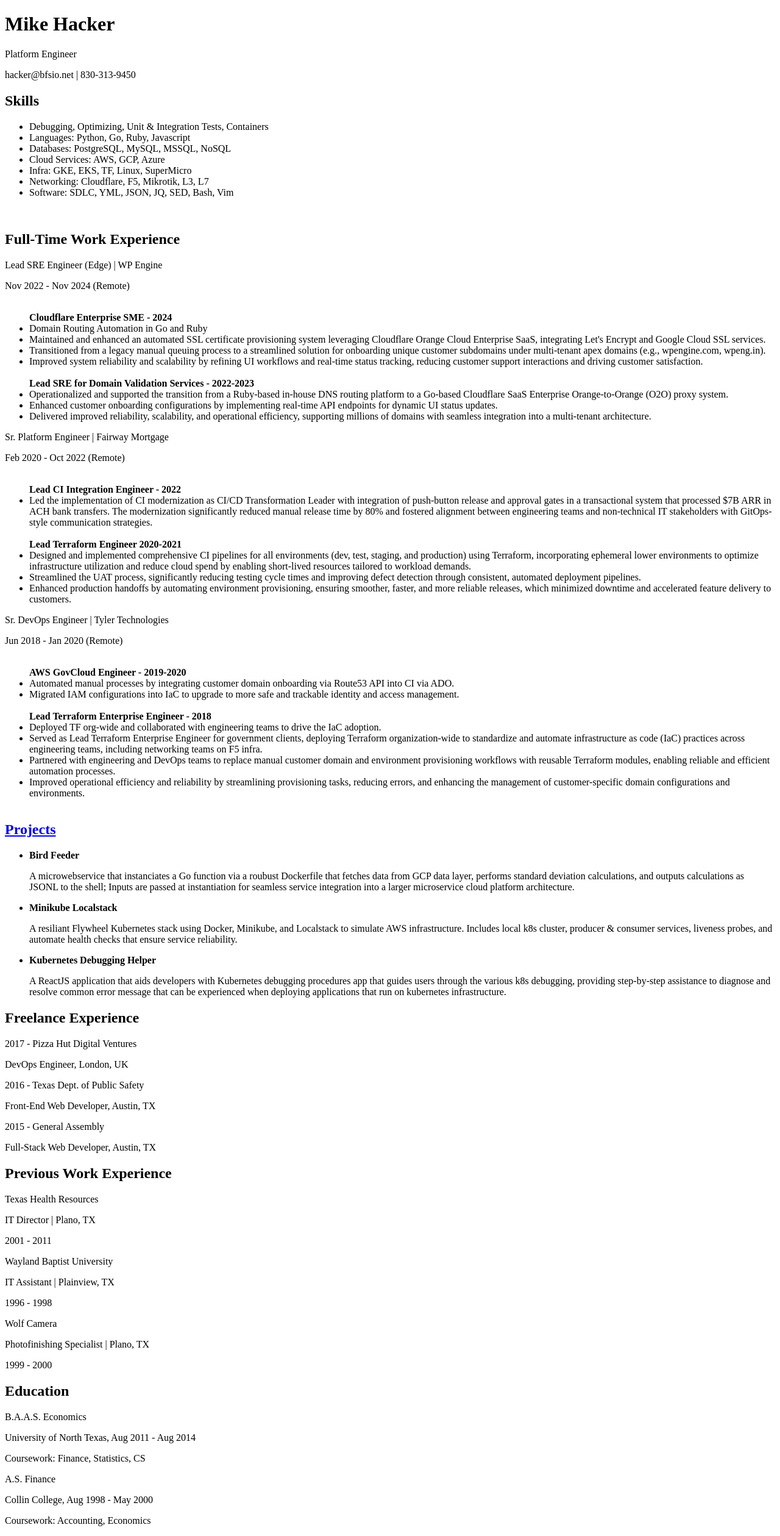
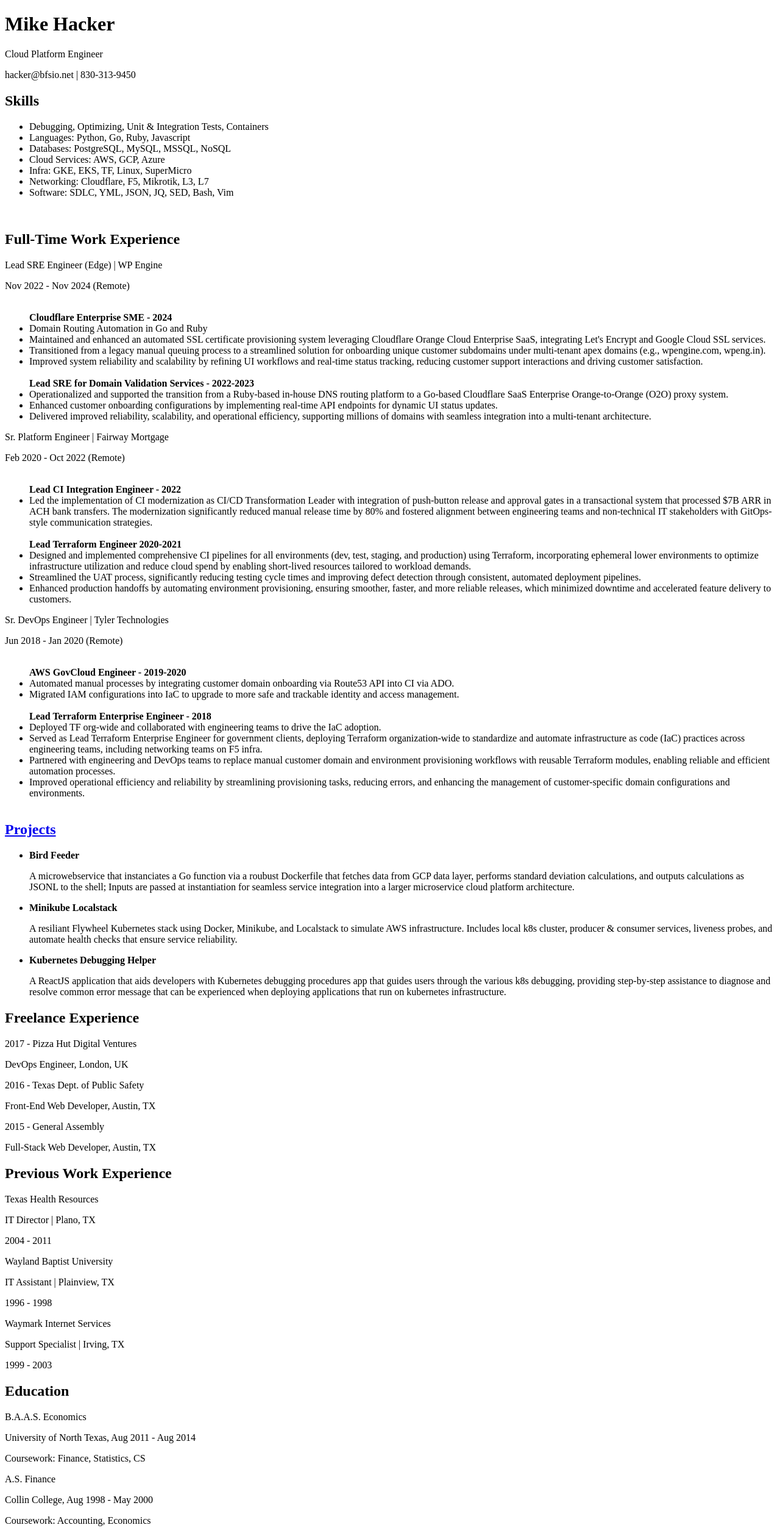
Before and after one commit to mhackersu/cv-app, a React (Vite) app: page / in a window 1280 px wide. Shown: the whole page at 61% size. Built offline with nearby package versions, Linux system fonts and the light colour scheme.

Commit message:
Update Resume.tsx

```diff
--- a/src/components/Resume.tsx
+++ b/src/components/Resume.tsx
@@ -5,7 +5,7 @@
         <div className="mb-6 flex items-center justify-between border-b pb-4">
           <div>
             <h1 className="text-4xl font-bold">Mike Hacker</h1>
-            <p className="text-lg">Platform Engineer</p>
+            <p className="text-lg">Cloud Platform Engineer</p>
             <p className="text-sm text-gray-600">
               hacker@bfsio.net | 830-313-9450
             </p>
@@ -234,7 +234,7 @@
           <div className="mb-6">
             <p className="text-lg font-bold">Texas Health Resources</p>
             <p>IT Director | Plano, TX</p>
-            <p>2001 - 2011</p>
+            <p>2004 - 2011</p>
           </div>
           <div className="mb-6">
             <p className="text-lg font-bold">Wayland Baptist University</p>
@@ -242,9 +242,9 @@
             <p>1996 - 1998</p>
           </div>
           <div className="mb-6">
-            <p className="text-lg font-bold">Wolf Camera</p>
-            <p>Photofinishing Specialist | Plano, TX</p>
-            <p>1999 - 2000</p>
+            <p className="text-lg font-bold">Waymark Internet Services</p>
+            <p>Support Specialist | Irving, TX</p>
+            <p>1999 - 2003</p>
           </div>
         </section>
         <section>
```
